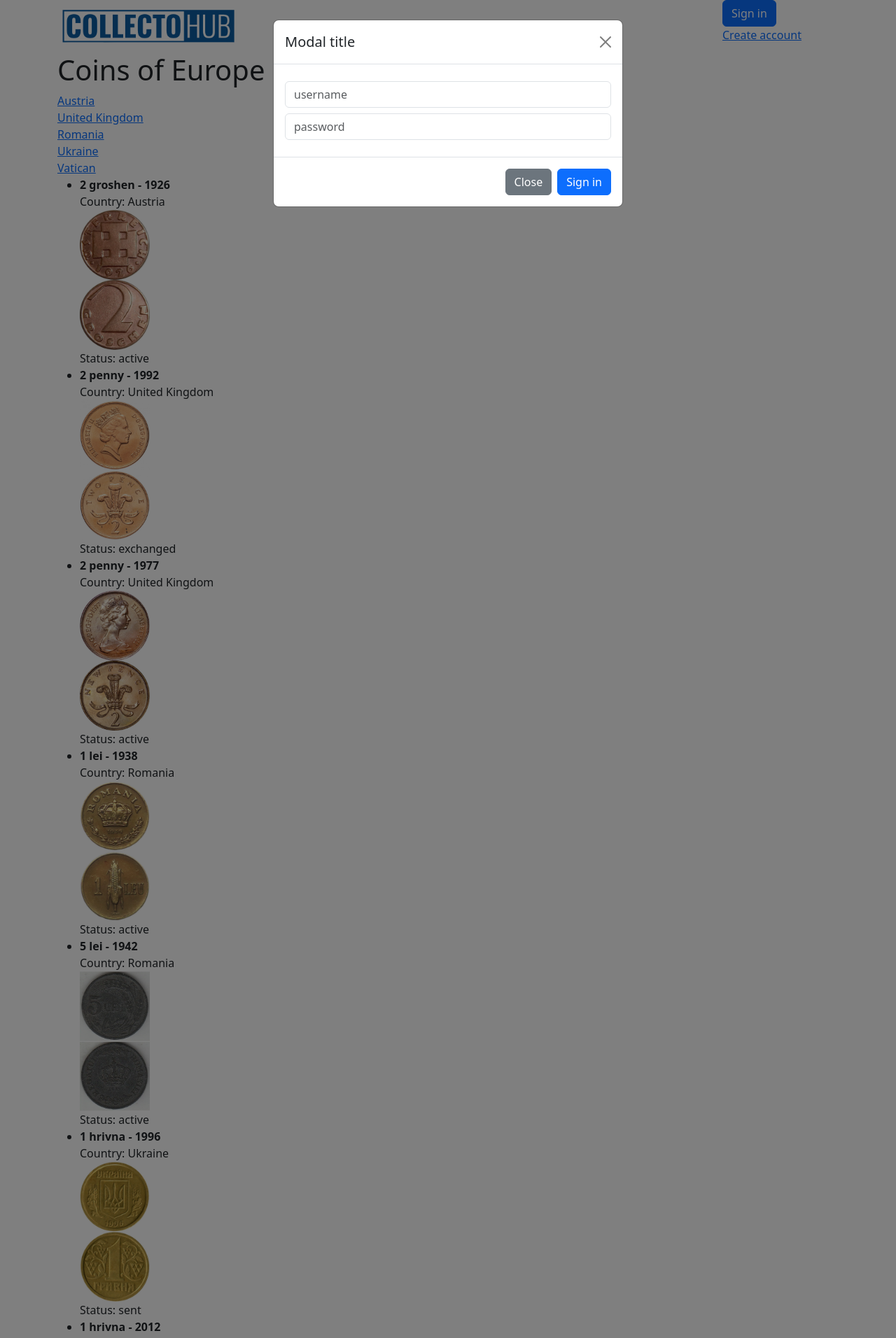
After one commit to DanielUA/coin_project, a Django app: page /continent/1/ in a window 1280 px wide, after a click on "Sign in". The commit adds this page. Shown: the top 1912 px of the page at 70% size. Run offline with Django 5.2, Linux system fonts and the light colour scheme; data comes from the database, SQL or seed files in the repository; both versions use the stored data as it was after the commit; some libraries are stand-ins or nearby versions.

Commit message:
add conyinent/country details

```diff
--- a/coins/admin.py
+++ b/coins/admin.py
@@ -21,6 +21,7 @@ class CoinAdmin(admin.ModelAdmin):
         'box',
         'circulation',
         'owner',
+        'status',
         ]
     list_filter = [
         'box',
--- a/coins/models.py
+++ b/coins/models.py
@@ -13,12 +13,26 @@ class UserProfile(models.Model):
         offers = Offer.objects.filter(responder=self.user, status='c')
         return offers.exists()
 
+    def active_coins(self):
+        return self.user.coins.filter(status='a')
+
+    def exchanged_coins(self):
+        return self.user.coins.filter(status='e')
+
+
 class Continent(models.Model):
     name = models.CharField(max_length=150, unique=True)
 
     class Meta:
         verbose_name = "Continent"
         verbose_name_plural = "Continents"
+
+    def get_coins(self):
+        return Coin.objects.filter(country__continent=self)
+
+    def get_coutries_has_coins(self):
+
+        return self.countries.filter(coins__isnull=False).distinct()
 
     def __str__(self):
         return self.name
@@ -57,7 +71,7 @@ material_choices = [
     ("titanium", "ti")
 ]
 
-
+status_choices_coin = [('a', 'active'), ('e', 'exchanged'),('w', 'wait for delivery'), ('s', 'sent')]
 
 class Coin(models.Model):
     img_front = models.ImageField(upload_to='products_image', blank=True)
@@ -75,6 +89,7 @@ class Coin(models.Model):
     circulation = models.IntegerField(blank=True, null=True)  # Circulation
     owner = models.ForeignKey(User, on_delete=models.CASCADE, related_name='coins')
     box = models.ForeignKey('Box', on_delete=models.SET_NULL, blank=True, null=True, related_name='coins')
+    status = models.CharField(max_length=1, choices=status_choices_coin, default='a')
 
     class Meta:
         verbose_name = 'Coin'
--- a/coins/templates/coins/base.html
+++ b/coins/templates/coins/base.html
@@ -2,47 +2,75 @@
 {% load static %}
 <html lang="en">
   <head>
-    <meta charset="UTF-8">
-    <meta name="viewport" content="width=device-width, initial-scale=1.0">
-    <link href="https://cdn.jsdelivr.net/npm/bootstrap@5.3.3/dist/css/bootstrap.min.css" rel="stylesheet" integrity="sha384-QWTKZyjpPEjISv5WaRU9OFeRpok6YctnYmDr5pNlyT2bRjXh0JMhjY6hW+ALEwIH" crossorigin="anonymous">
-    <script src="https://cdn.jsdelivr.net/npm/bootstrap@5.3.3/dist/js/bootstrap.bundle.min.js" integrity="sha384-YvpcrYf0tY3lHB60NNkmXc5s9fDVZLESaAA55NDzOxhy9GkcIdslK1eN7N6jIeHz" crossorigin="anonymous"></script>
+    <meta charset="UTF-8" />
+    <meta name="viewport" content="width=device-width, initial-scale=1.0" />
+    <link
+      href="https://cdn.jsdelivr.net/npm/bootstrap@5.3.3/dist/css/bootstrap.min.css"
+      rel="stylesheet"
+      integrity="sha384-QWTKZyjpPEjISv5WaRU9OFeRpok6YctnYmDr5pNlyT2bRjXh0JMhjY6hW+ALEwIH"
+      crossorigin="anonymous"
+    />
+    <script
+      src="https://cdn.jsdelivr.net/npm/bootstrap@5.3.3/dist/js/bootstrap.bundle.min.js"
+      integrity="sha384-YvpcrYf0tY3lHB60NNkmXc5s9fDVZLESaAA55NDzOxhy9GkcIdslK1eN7N6jIeHz"
+      crossorigin="anonymous"
+    ></script>
     <title>{% block title %}{% endblock %}</title>
-    <link rel="shortcut icon" href="{% static 'coins/img/coins.png' %}" type="image/x-icon">
-    <link rel="stylesheet" href="https://cdnjs.cloudflare.com/ajax/libs/font-awesome/6.6.0/css/all.min.css">
+    <link
+      rel="shortcut icon"
+      href="{% static 'coins/img/coins.png' %}"
+      type="image/x-icon"
+    />
+    <link
+      rel="stylesheet"
+      href="https://cdnjs.cloudflare.com/ajax/libs/font-awesome/6.6.0/css/all.min.css"
+    />
   </head>
   <body>
     <div class="container">
       <div class="row justify-content-between">
         <div class="col-3">
           <a href="{% url 'coins:index'%}">
-                    <img class="w-100 h-100" src="{% static 'coins/img/coins.png' %}" alt="logo">
+            <img
+              class="w-100 h-100"
+              src="{% static 'coins/img/coins.png' %}"
+              alt="logo"
+            />
           </a>
         </div>
         <div class="col-2">
-                {% if user.is_authenticated %}
-                    {{ user }}
-                    <img class="w-25" src="{{ user.profile.user_pic.url }}" alt="logo">
-                    <br>
-                    <a href="{% url 'coins:sign-out' %}">
-                        sign out
-                    </a>
+          {% if user.is_authenticated %} {{ user }}
+          <img class="w-25" src="{{ user.profile.user_pic.url }}" alt="logo" />
+          <br />
+          <a href="{% url 'coins:sign-out' %}"> sign out </a>
           {% if user.is_staff %}
-                    <br>
-                    <a href="/admin/" target="_blank">
-                        admin panel
+          <br />
+          <a href="/admin/" target="_blank"> admin panel </a>
+          {% endif %} {% if user.profile.has_offers_under_consideration %}
+          <br />
+          <a href="{% url 'coins:user-offers' %}">
+            You have offers to consider
           </a>
           {% endif %}
-
-                    {% if user.profile.has_offers_under_consideration %}
           <br>
-                        <a href="{% url 'coins:user-offers' %}"> You have offers to consider </a>
+          <a href="{% url 'coins:user-cabinet' pk=user.id %}">Personal cabinet</a>
+          {% if user.is_superuser %}
+          <div>
+              <a href="{% url 'coins:coins-to-send' %}">
+                  coins for send
+              </a>
+          </div>
           {% endif %}
-
           {% else %}
-                    <button type="button" class="btn btn-primary" data-bs-toggle="modal" data-bs-target="#modal-login">
+          <button
+            type="button"
+            class="btn btn-primary"
+            data-bs-toggle="modal"
+            data-bs-target="#modal-login"
+          >
             Sign in
           </button>
-                    <br>
+          <br />
           <a href="{% url 'coins:create-account-page' %}"> Create account </a>
           {% endif %}
         </div>
@@ -50,31 +78,56 @@
       {% block content %}{% endblock %}
     </div>
 
-
-
     <!-- Modal -->
-    <div class="modal fade" id="modal-login" tabindex="-1" aria-labelledby="exampleModalLabel" aria-hidden="true">
+    <div
+      class="modal fade"
+      id="modal-login"
+      tabindex="-1"
+      aria-labelledby="exampleModalLabel"
+      aria-hidden="true"
+    >
       <div class="modal-dialog">
         <form action="{% url 'coins:sign-in' %}" method="post">
           {% csrf_token %}
           <div class="modal-content">
             <div class="modal-header">
-                <h1 class="modal-title fs-5" id="exampleModalLabel">Modal title</h1>
-                <button type="button" class="btn-close" data-bs-dismiss="modal" aria-label="Close"></button>
+              <h1 class="modal-title fs-5" id="exampleModalLabel">
+                Modal title
+              </h1>
+              <button
+                type="button"
+                class="btn-close"
+                data-bs-dismiss="modal"
+                aria-label="Close"
+              ></button>
             </div>
             <div class="modal-body">
-                    <input class="form-control my-2" type="text" name="username" placeholder="username">
-                    <input class="form-control my-2" type="password" name="password" placeholder="password">
+              <input
+                class="form-control my-2"
+                type="text"
+                name="username"
+                placeholder="username"
+              />
+              <input
+                class="form-control my-2"
+                type="password"
+                name="password"
+                placeholder="password"
+              />
             </div>
             <div class="modal-footer">
-                <button type="button" class="btn btn-secondary" data-bs-dismiss="modal">Close</button>
+              <button
+                type="button"
+                class="btn btn-secondary"
+                data-bs-dismiss="modal"
+              >
+                Close
+              </button>
               <button type="submit" class="btn btn-primary">Sign in</button>
             </div>
           </div>
         </form>
       </div>
     </div>
-
   </body>
-
 </html>
--- /dev/null
+++ b/coins/templates/coins/continent_detail.html
@@ -0,0 +1,26 @@
+{% extends 'coins/base.html' %}
+
+{% block title %}
+    {{ continent.name }} - Coins
+{% endblock %}
+{% block content %}
+<h1>Coins of {{ continent.name }}</h1>
+
+    {% for country in continent.get_coutries_has_coins %}
+    <div>
+        <a href="{% url 'coins:country-detail' pk=country.id%}"> {{ country }} </a>
+    </div>
+    {% endfor %}
+    <ul>
+        {% for coin in continent.get_coins %}
+            <li>
+                <strong>{{ coin.denomination }} - {{ coin.year }}</strong><br>
+                Country: {{ coin.country.name }}<br>
+                <img src="{{ coin.img_front.url }}" alt="Front Image" width="100"><br>
+                <img src="{{ coin.img_back.url }}" alt="Back Image" width="100"><br>
+                Status: {{ coin.get_status_display }}
+            </li>
+        {% endfor %}
+    </ul>
+
+{% endblock %}
--- a/coins/templates/coins/index.html
+++ b/coins/templates/coins/index.html
@@ -8,7 +8,7 @@
         <div class="col-2">
             {% for continent in continent_list %}
                 <div>
-                    {{ continent }}
+                    <a href="{% url 'coins:continent-detail' continent.id %}">{{ continent.name }}</a>
                 </div>
             {% endfor %}
         </div>
@@ -24,7 +24,9 @@
                         <br>
                         {{ coin.denomination }} {{ coin.year }}
                         <br>
-                        {{ coin.owner}}
+                        <a href="{% url 'coins:user-cabinet' pk=coin.owner.id %}">
+                            {{ coin.owner}}
+                        </a>
                     </p>
                 </div>
                 {% endfor %}
--- a/coins/urls.py
+++ b/coins/urls.py
@@ -18,4 +18,11 @@ urlpatterns = [
     path('offer/<int:pk>/accept/', views.accept_offer, name='accept-offer'),
     path('create/account/page/', views.CreateUserView.as_view(), name='create-account-page'),
     path('create/account/new/', views.create_new_account, name='create-new-account'),
+    path('user/cabinet/<int:pk>', views.UserCabinetView.as_view(), name='user-cabinet'),
+    path('coin/change/status/', views.coin_change_status, name='coin-change-status'),
+    path('continent/<int:pk>/', views.ContinentDetailView.as_view(), name='continent-detail'),
+    path('country/<int:pk>/', views.CountryDetailView.as_view(), name='country-detail'),
+    path('coins/send/', views.CoinsToSendListView.as_view(), name='coins-to-send'),
+    path('coin/sended/', views.coin_sended, name='coins-sended'),
+
 ]
--- a/coins/views.py
+++ b/coins/views.py
@@ -1,5 +1,5 @@
 from django.http import HttpResponseRedirect
-from django.shortcuts import render
+from django.shortcuts import get_object_or_404, render
 from django.urls import reverse
 from django.views.generic import TemplateView, DetailView, ListView
 from django.contrib.auth import logout, login, authenticate
@@ -10,7 +10,7 @@ from .forms import *
 class IndexView(TemplateView):
     template_name = 'coins/index.html'
     extra_context = {
-        "coin_list": Coin.objects.order_by('?'),
+        "coin_list": Coin.objects.filter(status='a').order_by('?'),
         "continent_list": Continent.objects.order_by("name"),
     }
 
@@ -80,8 +80,10 @@ def accept_offer(request, pk):
     coin_to_get = offer.coin_to_get
     coin_to_give = offer.coin_to_give
     coin_to_get.owner = offer.author
+    coin_to_get.status = 'e'
     coin_to_get.save()
     coin_to_give.owner = offer.responder
+    coin_to_give.status = 'e'
     coin_to_give.save()
     offer.status = 'd'
     offer.save()
@@ -95,8 +97,6 @@ class CreateUserView(TemplateView):
     }
 
 def create_new_account(request):
-    print(request.POST)
-    print(request.FILES)
     username = request.POST.get('username')
     password1 = request.POST.get('password1')
     password2 = request.POST.get('password2')
@@ -119,3 +119,35 @@ def create_new_account(request):
 
 
     return HttpResponseRedirect(reverse('coins:index'))
+
+class UserCabinetView(DetailView):
+    model = User
+    template_name = 'coins/user_cabinet.html'
+    context_object_name = 'owner'
+
+def coin_change_status(request):
+    pk = request.POST.get('pk')
+    status = request.POST.get('status')
+    coin = Coin.objects.get(id=pk)
+    if status == 'a' or status == 'w':
+        coin.status = status
+        coin.save()
+    return HttpResponseRedirect(reverse('coins:user-cabinet', kwargs={"pk":coin.owner.id}))
+
+class ContinentDetailView(DetailView):
+    model = Continent
+
+class CountryDetailView(DetailView):
+    model = Country
+
+class CoinsToSendListView(ListView):
+    model = Coin
+    queryset = Coin.objects.filter(status='w')
+    template_name = 'coins/coins_to_send.html'
+
+def coin_sended(request):
+    pk = request.POST.get('pk')
+    coin = Coin.objects.get(id=pk)
+    coin.status = 's'
+    coin.save()
+    return HttpResponseRedirect(reverse('coins:coins-to-send'))
```
Also changed, not shown: coins/templates/coins/coins_to_send.html (added, +33 -0 lines), coins/templates/coins/country_detail.html (added, +28 -0 lines), coins/templates/coins/user_cabinet.html (added, +55 -0 lines), coins/migrations/0017_coin_status.py (added), coins/migrations/0018_alter_coin_status.py (added), db.sqlite3. Lines whose indentation alone changed are shown as unchanged.
